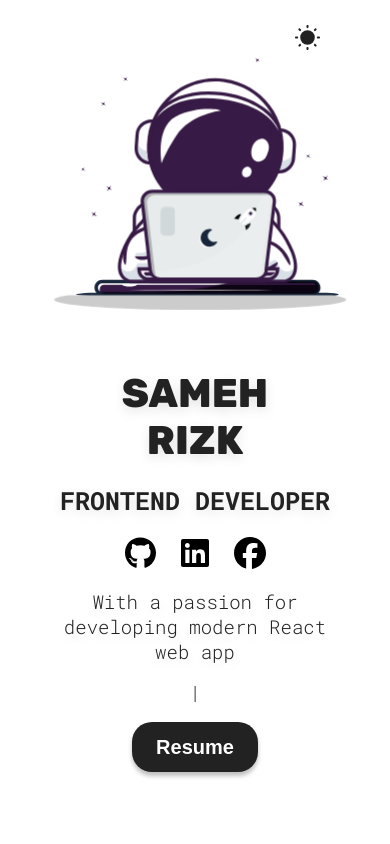
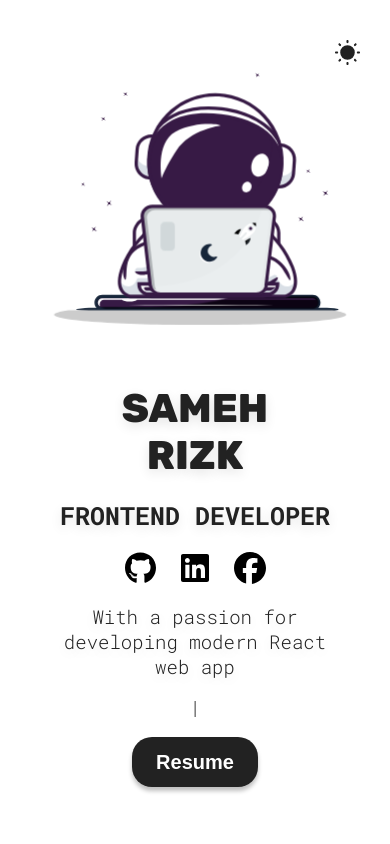
Before and after one commit to SamRizk194/Portfolio, a React (Vite) app: page / in a window 390 px wide. Shown: the top 844 px of the page. Built offline with nearby package versions, Linux system fonts and the light colour scheme.

Commit message:
modifing the position of dark mode in mobile screens

```diff
--- a/src/Components/Hero/Hero.css
+++ b/src/Components/Hero/Hero.css
@@ -55,7 +55,7 @@ button:active {
 .colorMode {
   position: absolute;
   top: 75px;
-  right: 75px;
+  right: 35px;
   width: 25px;
   z-index: 100;
 }
@@ -97,7 +97,7 @@ button:active {
 
 @media (max-width: 800px) {
   .containerr {
-    margin-top: -50px;
+    margin-top: -35px;
     margin-left: auto;
     margin-right: auto;
   }
```
